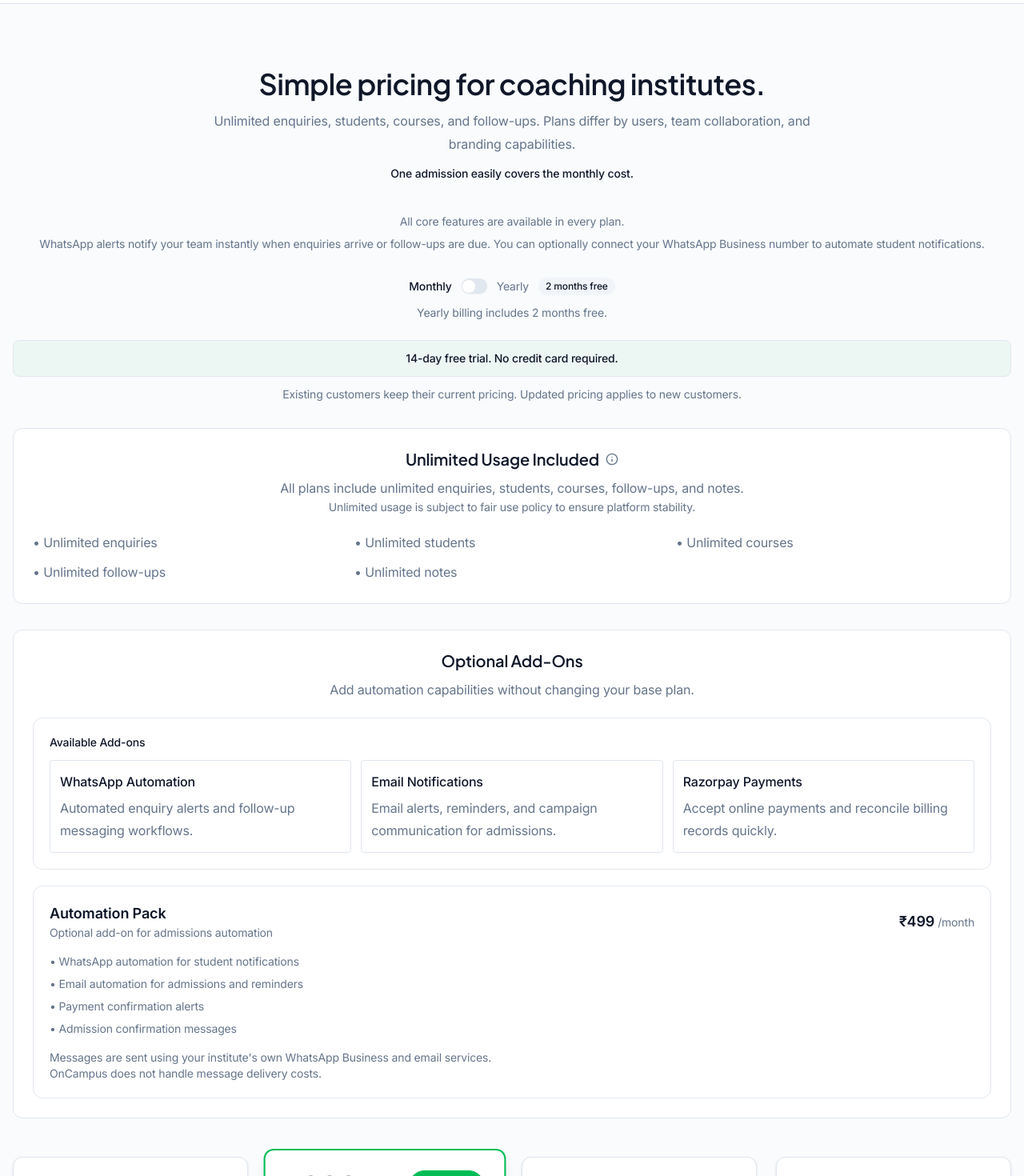
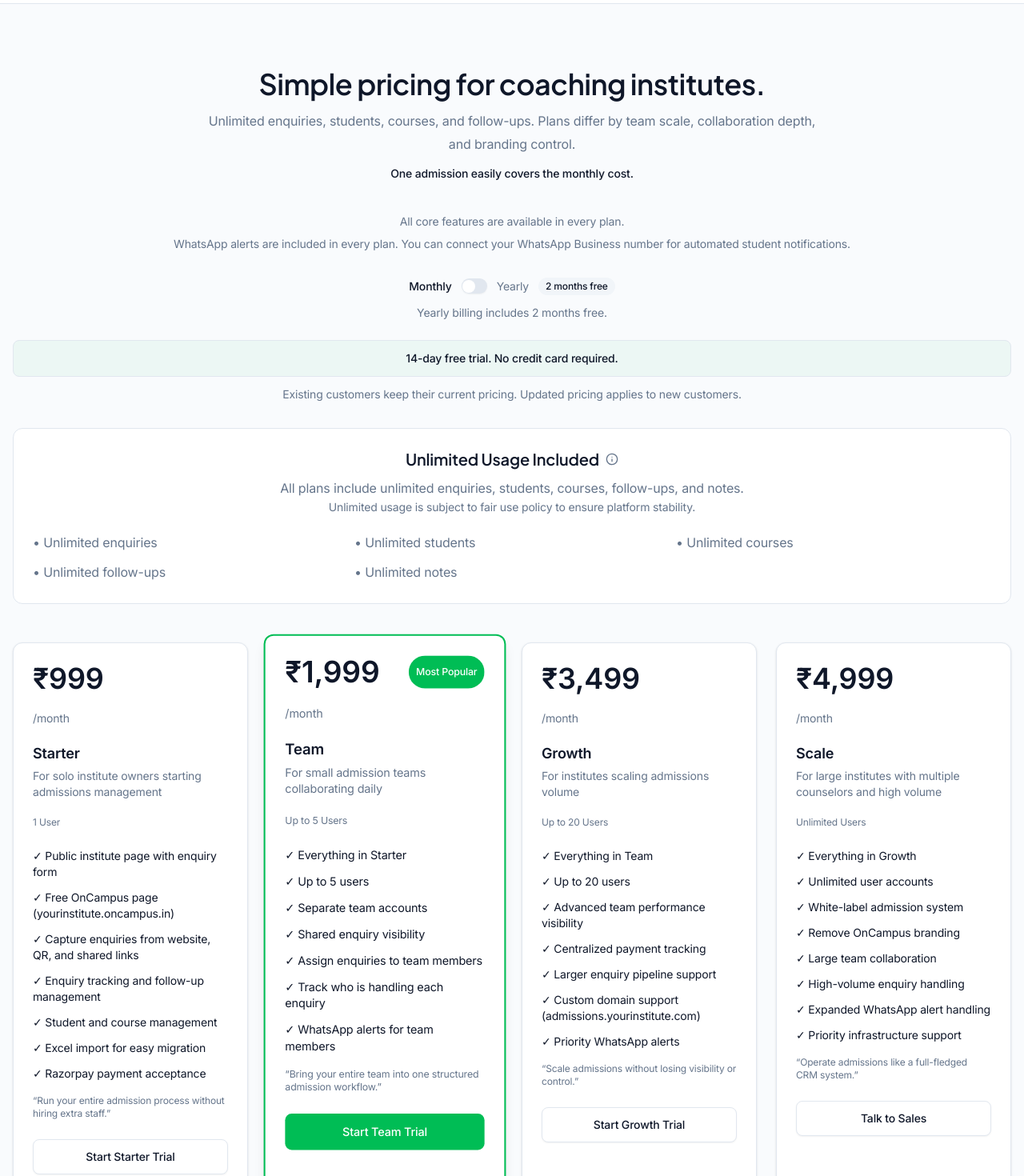
Before and after one commit to 23bg/on-campus-website, a Next.js app: page / in a window 1280 px wide. Shown: the part 3520-4990 px from the top of the page at 80% size. Built offline with nearby package versions, Linux system fonts and the light colour scheme.

Commit message:
chore: update pricing ladder and remove add-ons

```diff
--- a/src/app/(dashboard)/billing/plans/page.tsx
+++ b/src/app/(dashboard)/billing/plans/page.tsx
@@ -39,7 +39,7 @@ export default function PricingPage() {
         offers: {
             "@type": "Offer",
             priceCurrency: "INR",
-            price: "499",
+            price: "999",
             description: "Starter monthly plan",
         },
     };
--- a/src/app/(public)/pricing/page.tsx
+++ b/src/app/(public)/pricing/page.tsx
@@ -39,7 +39,7 @@ export default function PricingPage() {
         offers: {
             "@type": "Offer",
             priceCurrency: "INR",
-            price: "499",
+            price: "999",
             description: "Starter monthly plan",
         },
     };
--- a/src/components/landing/Pricing.tsx
+++ b/src/components/landing/Pricing.tsx
@@ -4,7 +4,7 @@ import Link from "next/link";
 import { useState } from "react";
 import { useTranslations } from "next-intl";
 
-import { AUTOMATION_PACK_PRICING, PLAN_CONFIG } from "@/config/plans";
+import { PLAN_CONFIG } from "@/config/plans";
 
 import { Button } from "@/components/ui/button";
 import {
@@ -231,53 +231,6 @@ export default function Pricing() {
                         <p>• {t("unlimitedItem5")}</p>
                     </div>
 
-                </div>
-
-                <div className="mt-8 rounded-lg border bg-background p-6">
-                    <h3 className="text-xl font-semibold text-center">{t("sectionAddons")}</h3>
-                    <p className="text-center mt-2 text-muted-foreground">{t("addonsDescription")}</p>
-
-                    <div className="mt-5 rounded-lg border p-5">
-                        <p className="text-sm font-medium">Available Add-ons</p>
-                        <div className="mt-3 grid gap-3 md:grid-cols-3 text-sm">
-                            <div className="rounded border p-3">
-                                <p className="font-medium">WhatsApp Automation</p>
-                                <p className="text-muted-foreground mt-1">Automated enquiry alerts and follow-up messaging workflows.</p>
-                            </div>
-                            <div className="rounded border p-3">
-                                <p className="font-medium">Email Notifications</p>
-                                <p className="text-muted-foreground mt-1">Email alerts, reminders, and campaign communication for admissions.</p>
-                            </div>
-                            <div className="rounded border p-3">
-                                <p className="font-medium">Razorpay Payments</p>
-                                <p className="text-muted-foreground mt-1">Accept online payments and reconcile billing records quickly.</p>
-                            </div>
-                        </div>
-                    </div>
-
-                    <div className="mt-5 rounded-lg border p-5">
-                        <div className="flex flex-wrap items-center justify-between gap-3">
-                            <div>
-                                <p className="text-lg font-semibold">{t("addonAutomationPackTitle")}</p>
-                                <p className="text-sm text-muted-foreground">{t("addonAutomationPackSubtitle")}</p>
-                            </div>
-
-                            <p className="text-lg font-semibold">
-                                ₹{getDisplayPrice(AUTOMATION_PACK_PRICING.monthly, AUTOMATION_PACK_PRICING.yearly)}
-                                <span className="ml-1 text-sm font-normal text-muted-foreground">{billingSuffix}</span>
-                            </p>
-                        </div>
-
-                        <ul className="mt-4 space-y-2 text-sm text-muted-foreground">
-                            <li>• {t("addonAutomationPackItem1")}</li>
-                            <li>• {t("addonAutomationPackItem2")}</li>
-                            <li>• {t("addonAutomationPackItem3")}</li>
-                            <li>• {t("addonAutomationPackItem4")}</li>
-                        </ul>
-
-                        <p className="mt-4 text-sm text-muted-foreground">{t("addonAutomationPackNote1")}</p>
-                        <p className="text-sm text-muted-foreground">{t("addonAutomationPackNote2")}</p>
-                    </div>
                 </div>
 
                 {/* PRICING CARDS */}
--- a/src/config/plans.ts
+++ b/src/config/plans.ts
@@ -24,46 +24,46 @@ export const PLAN_CONFIG: Record<PlanType, PlanConfig> = {
     STARTER: {
         key: "STARTER",
         name: "Starter",
-        priceMonthly: 499,
-        priceYearly: 4990,
+        priceMonthly: 999,
+        priceYearly: 9990,
         userLimit: 1,
         whatsappMonthlyLimit: 30,
         whatsappDailyLimit: 5,
         extraConversationCost: 0,
-        tagline: "For independent institute owners",
+        tagline: "For solo institute owners starting admissions management",
     },
     TEAM: {
         key: "TEAM",
         name: "Team",
-        priceMonthly: 999,
-        priceYearly: 9990,
+        priceMonthly: 1999,
+        priceYearly: 19990,
         userLimit: 5,
         whatsappMonthlyLimit: 150,
         whatsappDailyLimit: 20,
         extraConversationCost: 0,
-        tagline: "For small institutes with admission staff",
+        tagline: "For small admission teams collaborating daily",
     },
     GROWTH: {
         key: "GROWTH",
         name: "Growth",
-        priceMonthly: 1999,
-        priceYearly: 19990,
+        priceMonthly: 3499,
+        priceYearly: 34990,
         userLimit: 20,
         whatsappMonthlyLimit: 600,
         whatsappDailyLimit: 80,
         extraConversationCost: 0,
-        tagline: "For institutes with larger admission teams",
+        tagline: "For institutes scaling admissions volume",
     },
     SCALE: {
         key: "SCALE",
         name: "Scale",
-        priceMonthly: 3999,
-        priceYearly: 39990,
+        priceMonthly: 4999,
+        priceYearly: 49990,
         userLimit: null,
         whatsappMonthlyLimit: 2000,
         whatsappDailyLimit: 300,
         extraConversationCost: 0,
-        tagline: "For large institutes with many counselors",
+        tagline: "For large institutes with multiple counselors and high volume",
     },
 };
 
@@ -80,10 +80,10 @@ export const PLAN_PRICING_LEGACY: Record<PlanType, PlanPricing> = {
 };
 
 export const PLAN_PRICING_CURRENT: Record<PlanType, PlanPricing> = {
-    STARTER: { monthly: 499, yearly: 4990 },
-    TEAM: { monthly: 999, yearly: 9990 },
-    GROWTH: { monthly: 1999, yearly: 19990 },
-    SCALE: { monthly: 3999, yearly: 39990 },
+    STARTER: { monthly: 999, yearly: 9990 },
+    TEAM: { monthly: 1999, yearly: 19990 },
+    GROWTH: { monthly: 3499, yearly: 34990 },
+    SCALE: { monthly: 4999, yearly: 49990 },
 };
 
 export const AUTOMATION_PACK_PRICING: PlanPricing = {
--- a/src/content/help/locales/en/articles/billing.ts
+++ b/src/content/help/locales/en/articles/billing.ts
@@ -14,10 +14,10 @@ export const billingArticle: HelpArticle = {
             title: "Choose plan",
             description: "Select Starter, Team, Growth, or Scale based on user seats and collaboration needs.",
             bullets: [
-                "Starter: 1 user, INR 499/month",
-                "Team: up to 5 users, INR 999/month",
-                "Growth: up to 20 users, INR 1,999/month",
-                "Scale: unlimited users, INR 3,999/month",
+                "Starter: 1 user, INR 999/month",
+                "Team: up to 5 users, INR 1,999/month",
+                "Growth: up to 20 users, INR 3,499/month",
+                "Scale: unlimited users, INR 4,999/month",
             ],
         },
         {
@@ -36,7 +36,8 @@ export const billingArticle: HelpArticle = {
             bullets: [
                 "Annual billing gives 2 months saving",
                 "Plan changes apply immediately",
-                "WhatsApp Business integration is optional and Meta conversation charges are billed directly to institutes",
+                "WhatsApp team alerts are included in all plans; you can optionally automate student messages",
+                "WhatsApp Business integration uses your own number and Meta conversation charges are billed directly to institutes",
             ],
         },
     ],
--- a/src/messages/en.json
+++ b/src/messages/en.json
@@ -134,7 +134,7 @@
     },
     "pricing": {
         "title": "Simple pricing for coaching institutes.",
-        "description": "Unlimited enquiries, students, courses, and follow-ups. Plans differ by users, team collaboration, and branding capabilities.",
+        "description": "Unlimited enquiries, students, courses, and follow-ups. Plans differ by team scale, collaboration depth, and branding control.",
         "positioningLine": "One admission easily covers the monthly cost.",
         "sectionPlans": "Pricing Plans",
         "sectionUnlimitedUsage": "Unlimited Usage Included",
@@ -149,10 +149,10 @@
         "teamPlan": "Team",
         "growthPlan": "Growth",
         "scalePlan": "Scale",
-        "starterSubtext": "For independent institute owners",
-        "teamSubtext": "For small institutes with admission staff",
-        "growthSubtext": "For institutes with larger admission teams",
-        "scaleSubtext": "For large institutes with many counselors",
+        "starterSubtext": "For solo institute owners starting admissions management",
+        "teamSubtext": "For small admission teams collaborating daily",
+        "growthSubtext": "For institutes scaling admissions volume",
+        "scaleSubtext": "For large institutes with multiple counselors and high volume",
         "starterPriceSuffix": "/month",
         "growthPriceSuffix": "/month",
         "scalePrice": "4999",
@@ -170,10 +170,10 @@
         "teamUsers": "Up to 5 Users",
         "growthUsers": "Up to 20 Users",
         "scaleUsers": "Unlimited Users",
-        "starterWhatsApp": "WhatsApp Integration (Optional)",
-        "teamWhatsApp": "WhatsApp Integration (Optional)",
-        "growthWhatsApp": "WhatsApp Integration (Optional)",
-        "scaleWhatsApp": "WhatsApp Integration (Optional)",
+        "starterWhatsApp": "WhatsApp Alerts Included",
+        "teamWhatsApp": "WhatsApp Alerts Included",
+        "growthWhatsApp": "WhatsApp Alerts Included",
+        "scaleWhatsApp": "WhatsApp Alerts Included",
         "whatsAppSystemAlertsTitle": "WhatsApp System Alerts",
         "whatsAppAlertsTooltip": "OnCampus sends team alerts for enquiries and follow-ups, and you can optionally connect your own WhatsApp Business number for student messaging. Meta conversation charges are billed directly to the institute.",
         "whatsAppAutoLine1": "The system sends WhatsApp alerts automatically for operational workflows.",
@@ -192,7 +192,7 @@
         "whatsAppExtraLine": "Meta conversation charges are billed directly to your institute.",
         "mostPopular": "Most Popular",
         "coreSystemLine": "All core features are available in every plan.",
-        "whatsAppSenderModesLine": "WhatsApp alerts notify your team instantly when enquiries arrive or follow-ups are due. You can optionally connect your WhatsApp Business number to automate student notifications.",
+        "whatsAppSenderModesLine": "WhatsApp alerts are included in every plan. You can connect your WhatsApp Business number for automated student notifications.",
         "startSoloTrial": "Start Starter Trial",
         "startTeamTrial": "Start Team Trial",
         "startGrowthTrial": "Start Growth Trial",
@@ -205,7 +205,7 @@
         "starterFeature6": "Excel import for easy migration",
         "starterFeature7": "Razorpay payment acceptance",
         "starterFeature8": "WhatsApp alerts for institute staff with optional WhatsApp Business integration",
-        "starterOutcome": "I can manage enquiries and admissions without extra staff.",
+        "starterOutcome": "Run your entire admission process without hiring extra staff.",
         "teamFeature1": "Everything in Starter",
         "teamFeature2": "Up to 5 users",
         "teamFeature3": "Separate team accounts",
@@ -214,26 +214,26 @@
         "teamFeature6": "Track who is handling each enquiry",
         "teamFeature7": "WhatsApp alerts for team members",
         "teamFeature8": "Fair usage (~150 conversation windows/month)",
-        "teamOutcome": "Our small team works from one shared admissions workflow.",
+        "teamOutcome": "Bring your entire team into one structured admission workflow.",
         "growthFeature1": "Everything in Team",
         "growthFeature2": "Up to 20 users",
         "growthFeature3": "Advanced team performance visibility",
         "growthFeature4": "Centralized payment tracking",
         "growthFeature5": "Larger enquiry pipeline support",
         "growthFeature6": "Custom domain support (admissions.yourinstitute.com)",
-        "growthFeature7": "WhatsApp alerts for larger teams",
+        "growthFeature7": "Priority WhatsApp alerts",
         "growthFeature8": "Fair usage (~600 conversation windows/month)",
-        "growthOutcome": "My team handles enquiries together and no follow-ups are missed.",
+        "growthOutcome": "Scale admissions without losing visibility or control.",
         "scaleFeature1": "Everything in Growth",
         "scaleFeature2": "Unlimited user accounts",
-        "scaleFeature3": "White-label admission pages",
+        "scaleFeature3": "White-label admission system",
         "scaleFeature4": "Remove OnCampus branding",
         "scaleFeature5": "Large team collaboration",
-        "scaleFeature6": "High enquiry volume handling",
-        "scaleFeature7": "WhatsApp alerts for large teams",
+        "scaleFeature6": "High-volume enquiry handling",
+        "scaleFeature7": "Expanded WhatsApp alert handling",
         "scaleFeature8": "Fair usage (~2000 conversation windows/month)",
-        "scaleFeature9": "Extra conversation windows billed if needed",
-        "scaleOutcome": "Our team manages all enquiries and admissions in one system.",
+        "scaleFeature9": "Priority infrastructure support",
+        "scaleOutcome": "Operate admissions like a full-fledged CRM system.",
         "comparePlans": "Compare Plans",
         "tableFeature": "Feature",
         "tableSolo": "Starter",
@@ -249,8 +249,8 @@
         "tableRazorpay": "Payments via Razorpay",
         "tableRoles": "Separate access for team members",
         "tableLeadOwnership": "Assign enquiries to team members",
-        "tableWhatsAppAlerts": "WhatsApp Integration",
-        "tableWhatsAppOptional": "Optional",
+        "tableWhatsAppAlerts": "WhatsApp Alerts",
+        "tableWhatsAppOptional": "Included",
         "tableCustomWhatsAppNumber": "Institute WhatsApp Business Number",
         "tableSubdomainSupport": "Free OnCampus Page",
         "tableCustomDomainSupport": "Custom Domain Support",
@@ -268,24 +268,6 @@
         "sharedItem4": "Assign students to courses",
         "sharedItem5": "QR code enquiry capture",
         "sharedItem6": "Import data from Excel",
-        "sectionAddons": "Optional Add-Ons",
-        "addonsDescription": "Add automation capabilities without changing your base plan.",
-        "addonAutomationPackTitle": "Automation Pack",
-        "addonAutomationPackSubtitle": "Optional add-on for admissions automation",
-        "addonAutomationPackItem1": "WhatsApp automation for student notifications",
-        "addonAutomationPackItem2": "Email automation for admissions and reminders",
-        "addonAutomationPackItem3": "Payment confirmation alerts",
-        "addonAutomationPackItem4": "Admission confirmation messages",
-        "addonAutomationPackNote1": "Messages are sent using your institute's own WhatsApp Business and email services.",
-        "addonAutomationPackNote2": "OnCampus does not handle message delivery costs.",
-        "addonAnalyticsTitle": "Analytics (Future)",
-        "addonAnalyticsItem1": "See where enquiries come from",
-        "addonAnalyticsItem2": "See how each counselor handles enquiries",
-        "addonAnalyticsItem3": "Batch-wise conversion trends",
-        "addonOnboardingTitle": "Setup Help (Future)",
-        "addonOnboardingItem1": "Admission process audit",
-        "addonOnboardingItem2": "Set up your admission process",
-        "addonOnboardingItem3": "Team training",
         "sectionAnnual": "Annual Billing",
         "annualLine1": "Switch to Yearly and pay only 10 months for full-year access.",
         "annualLine2": "Pay yearly to save two months.",
@@ -298,9 +280,9 @@
         "trust6": "Transparent pricing",
         "trust7": "Secure data handling",
         "trust8": "Secure data isolation per institute",
-        "trust9": "Optional WhatsApp automation works with your own business number.",
+        "trust9": "WhatsApp alerts work with your own business number setup.",
         "sectionRoi": "How the system pays for itself",
-        "roiLine1": "If your course fee is ₹30,000, one extra admission easily covers the ₹499 monthly cost.",
+        "roiLine1": "If your course fee is ₹30,000, one extra admission easily covers the ₹999 monthly cost.",
         "roiLine2": "Long-term model is stable, trustworthy, and scalable with no future pricing regret.",
         "faqTitle": "Frequently asked questions",
         "faq1Question": "Can I upgrade my plan later?",
@@ -342,7 +324,7 @@
         "landingMetaTitle": "OnCampus - Simple Admission System for Coaching Institutes",
         "landingMetaDescription": "OnCampus helps coaching institutes capture enquiries, manage admissions, track students, courses, and fees in one platform.",
         "pricingMetaTitle": "OnCampus Pricing - Simple Admission System for Coaching Institutes",
-        "pricingMetaDescription": "Simple pricing starting at ₹499/month for coaching institute admission and student operations.",
+        "pricingMetaDescription": "Simple pricing starting at ₹999/month for coaching institute admission and student operations.",
         "featuresMetaTitle": "OnCampus Features - Enquiries, Students, Courses and Fees",
         "featuresMetaDescription": "Explore OnCampus features for enquiries, admissions, students, courses, fees, and institute operations.",
         "contactMetaTitle": "Contact OnCampus",
```
Also changed, not shown: 1 other file (tests, documents, lock files or other folders).
